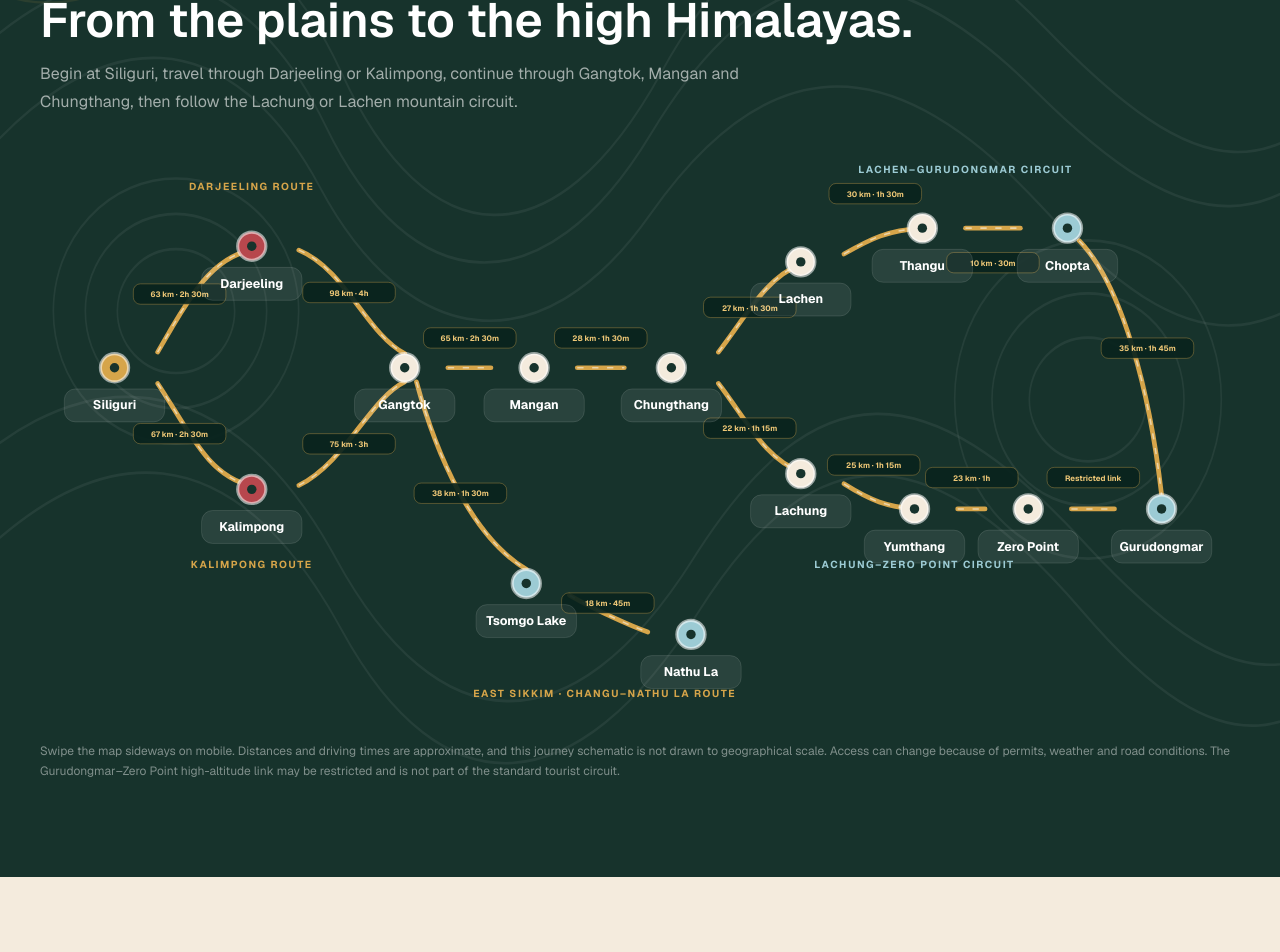
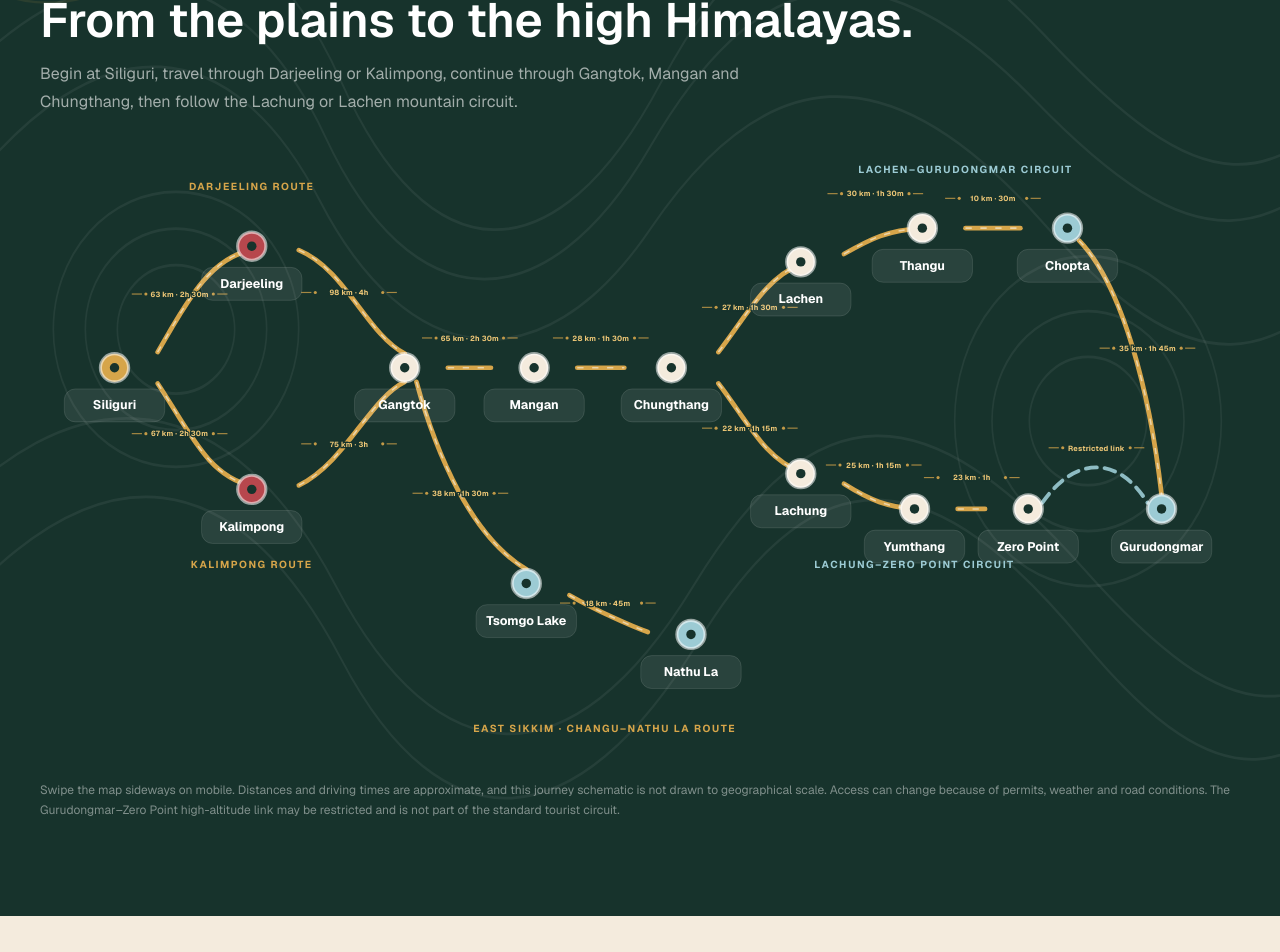
Before and after one commit to slsignals027/kalimpong-movie-hall, a Next.js app: page /tourism in a window 1280 px wide. Shown: the part 1737-2689 px from the top of the page. Built offline with nearby package versions, Linux system fonts and the light colour scheme; a web font is replaced by a local one.

Commit message:
Extend Sikkim tourism route map 2

```diff
--- a/app/(public)/tourism/page.tsx
+++ b/app/(public)/tourism/page.tsx
@@ -304,15 +304,21 @@ function JourneyMap() {
     { d: "M685 270H745", label: "28 km · 1h 30m", x: 715, y: 232 },
     { d: "M865 250C900 205 925 155 970 138", label: "27 km · 1h 30m", x: 905, y: 193 },
     { d: "M1025 125C1060 105 1080 95 1125 92", label: "30 km · 1h 30m", x: 1065, y: 48 },
-    { d: "M1180 92H1250", label: "10 km · 30m", x: 1215, y: 136 },
+    { d: "M1180 92H1250", label: "10 km · 30m", x: 1215, y: 54 },
     { d: "M1325 108C1380 165 1415 300 1430 432", label: "35 km · 1h 45m", x: 1412, y: 245 },
     { d: "M865 290C900 335 925 388 970 402", label: "22 km · 1h 15m", x: 905, y: 347 },
     { d: "M1025 418C1060 440 1080 447 1115 450", label: "25 km · 1h 15m", x: 1063, y: 394 },
     { d: "M1170 450H1205", label: "23 km · 1h", x: 1188, y: 410 },
-    { d: "M1315 450H1370", label: "Restricted link", x: 1343, y: 410 },
     { d: "M480 288C505 380 550 485 620 527", label: "38 km · 1h 30m", x: 536, y: 430 },
     { d: "M675 560C710 580 755 600 775 607", label: "18 km · 45m", x: 724, y: 570 },
   ];
+
+  const highAltitudeLink = {
+    d: "M1278 442C1320 382 1375 382 1412 442",
+    label: "Restricted link",
+    x: 1347,
+    y: 372,
+  };
 
   const nodeColour = (kind: string) => {
     if (kind === "start") return "#d6a54a";
@@ -324,7 +330,7 @@ function JourneyMap() {
   return (
     <div className="hide-scrollbar overflow-x-auto pb-3" tabIndex={0} aria-label="Scrollable North Sikkim route map">
       <div className="min-w-[1050px]">
-        <svg viewBox="0 0 1530 710" className="h-auto w-full" role="img" aria-labelledby="route-map-title route-map-description">
+        <svg viewBox="0 0 1530 760" className="h-auto w-full" role="img" aria-labelledby="route-map-title route-map-description">
           <title id="route-map-title">Journey map from Siliguri across North and East Sikkim</title>
           <desc id="route-map-description">
             Routes from Siliguri through Darjeeling or Kalimpong join at Gangtok. The northern route continues through Mangan and Chungthang before dividing towards Lachung and Zero Point or Lachen and Gurudongmar Lake. An East Sikkim branch runs from Gangtok through Tsomgo Lake to Nathu La, and a high-altitude road links Gurudongmar with Zero Point.
@@ -337,27 +343,53 @@ function JourneyMap() {
             {routes.map((route) => <path key={route.d} d={route.d} />)}
           </g>
 
-          {routes.map((route) => (
+          <g
+            fill="none"
+            stroke="#9ccbd4"
+            strokeWidth="5"
+            strokeDasharray="14 10"
+            strokeLinecap="round"
+            opacity=".9"
+          >
+            <path d={highAltitudeLink.d} />
+          </g>
+
+          {[...routes, highAltitudeLink].map((route) => (
             <g key={`${route.label}-${route.x}-${route.y}`}>
-              <rect
-                x={route.x - 59}
-                y={route.y - 13}
-                width="118"
-                height="26"
-                rx="9"
-                fill="rgba(9,35,30,.92)"
-                stroke="rgba(214,165,74,.45)"
+              <line
+                x1={route.x - 61}
+                y1={route.y}
+                x2={route.x - 48}
+                y2={route.y}
+                stroke="#d6a54a"
+                strokeWidth="1.5"
+                opacity=".75"
               />
+              <circle cx={route.x - 43} cy={route.y} r="2" fill="#d6a54a" opacity=".9" />
               <text
                 x={route.x}
-                y={route.y + 4}
+                y={route.y + 3.5}
                 textAnchor="middle"
                 fill="#efc877"
-                fontSize="10"
+                stroke="#17332c"
+                strokeWidth="3"
+                paintOrder="stroke"
+                fontSize="9.5"
                 fontWeight="700"
+                letterSpacing=".25"
               >
                 {route.label}
               </text>
+              <circle cx={route.x + 43} cy={route.y} r="2" fill="#d6a54a" opacity=".9" />
+              <line
+                x1={route.x + 48}
+                y1={route.y}
+                x2={route.x + 61}
+                y2={route.y}
+                stroke="#d6a54a"
+                strokeWidth="1.5"
+                opacity=".75"
+              />
             </g>
           ))}
 
@@ -375,7 +407,7 @@ function JourneyMap() {
           <g fill="#d6a54a" fontSize="13" fontWeight="700" letterSpacing="2">
             <text x="270" y="43" textAnchor="middle">DARJEELING ROUTE</text>
             <text x="270" y="525" textAnchor="middle">KALIMPONG ROUTE</text>
-            <text x="720" y="690" textAnchor="middle">EAST SIKKIM · CHANGU–NATHU LA ROUTE</text>
+            <text x="720" y="735" textAnchor="middle">EAST SIKKIM · CHANGU–NATHU LA ROUTE</text>
           </g>
           <g fill="#9ccbd4" fontSize="13" fontWeight="700" letterSpacing="2">
             <text x="1180" y="22" textAnchor="middle">LACHEN–GURUDONGMAR CIRCUIT</text>
```
